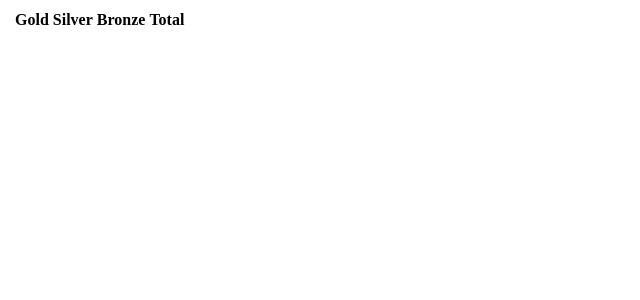
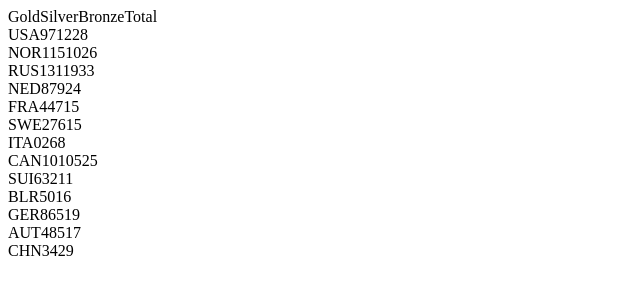
Before and after one commit to dcoli/goldclicker, an Angular app: page / in a window 1280 px wide. Shown: the top 300 px of the page, without its empty margins (0-640 px from the left). Built offline with nearby package versions, Linux system fonts and the light colour scheme.

Commit message:
data display is good, now for sorting, internationalization, and css

```diff
--- a/src/app/goldclicker.component.html
+++ b/src/app/goldclicker.component.html
@@ -1,11 +1,9 @@
 <div>{{heading}}</div>
-<table>
-  <tr>
-    <th colspan="3"></th>
-    <th>Gold</th>
-    <th>Silver</th>
-    <th>Bronze</th>
-    <th>Total</th>
-  </tr>
-  <listing *ngFor="let listing of listings"></listing>
-</table>
+<nav>
+  <span id="country-info"></span>
+  <span class="gold" (click)="sort('gold')">Gold</span>
+  <span class="silver" (click)="sort('silver')">Silver</span>
+  <span class="bronze" (click)="sort('bronze')">Bronze</span>
+  <span class="total" (click)="sort('total')">Total</span>
+</nav>
+<listing-component *ngFor="let listing of listings" [listing]="listing"></listing-component>
--- a/src/app/goldclicker.component.ts
+++ b/src/app/goldclicker.component.ts
@@ -10,7 +10,7 @@ import { Listing } from './listing/listing'
 })
 
 export class GoldClickerComponent {
-  title = 'goldclicker';
+  listings: Listing[] = [];
 
   constructor(public elementRef: ElementRef, private http: Http) {
     let native = this.elementRef.nativeElement;
@@ -28,6 +28,7 @@ export class GoldClickerComponent {
   private parse( listings: any[] ) {
     for( let el of listings ) {
       let listing = new Listing( el );
+      this.listings.push(listing);
       console.log(listing);
       // console.log(listing.scoreHash);
     }
--- a/src/app/listing/listing.component.html
+++ b/src/app/listing/listing.component.html
@@ -1,9 +1,9 @@
-<tr>
-    <td>{{listing.rank}}</td>
-    <td class="flag"></td>
-    <td>{{listing.code}}</td>
-    <td>{{listing.gold}}</td>
-    <td>{{listing.silver}}</td>
-    <td>{{listing.bronze}}</td>
-    <td>{{listing.totalMedals}}</td>
-</tr>
+<div>
+    <span>{{listing.rank}}</span>
+    <span class="flag {{listing.code}}" ></span>
+    <span class="code">{{listing.code}}</span>
+    <span class="gold">{{listing.gold}}</span>
+    <span class="silver">{{listing.silver}}</span>
+    <span class="bronze">{{listing.bronze}}</span>
+    <span class="total">{{listing.totalMedals}}</span>
+</div>
--- a/src/app/listing/listing.component.ts
+++ b/src/app/listing/listing.component.ts
@@ -1,14 +1,14 @@
-import { Component, OnInit } from '@angular/core';
+import { Component, OnInit, Input } from '@angular/core';
 import { Listing } from './listing';
 
 @Component({
-  selector: 'listing',
+  selector: 'listing-component',
   templateUrl: './listing.component.html',
   styleUrls: ['./listing.component.css']
 })
 export class ListingComponent implements OnInit {
 
-  private listing: Listing;
+  @Input() listing: Listing;
 
   constructor() { }
 
```
